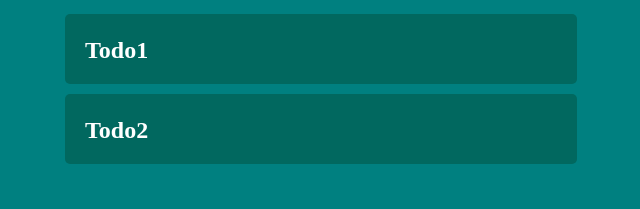
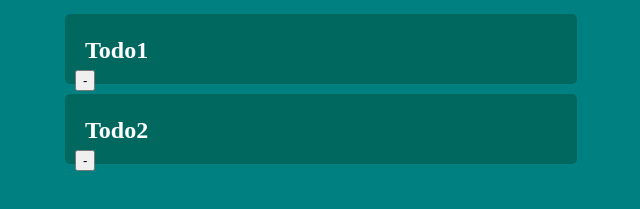
Before and after one commit to ryota-okonogi/react-output-second, a React (Vite) app: page / in a window 1280 px wide. Shown: the part 161-370 px from the top of the page, without its empty margins (319-959 px from the left). Built offline with nearby package versions, Linux system fonts and the light colour scheme.

Commit message:
update: 削除処理の実装

```diff
--- a/src/components/organisms/TodoList/index.jsx
+++ b/src/components/organisms/TodoList/index.jsx
@@ -8,18 +8,19 @@ export const TodoList = (props) => {
   */
 
   // ↓propsであることを定義
-  const { todoList } = props;
+  const { todoList, handleDeleteTodo } = props;
 
   return (
     <ul className={styles.list}>
       {todoList.map((todo) => (
         <li key={todo.id} className={styles.todo}>
-          <span className={styles.task} >{todo.title}</span>
+          <span className={styles.task}>{todo.title}</span>
+          <button onClick={() => handleDeleteTodo(todo.id, todo.title)}>-</button>
         </li>
       ))}
     </ul>
-  )
-}
+  );
+};
 
 /**
  * @エラー
@@ -33,3 +34,13 @@ export const TodoList = (props) => {
  *
  * export const TodoList = (props) => {
  */
+
+/**
+ * 削除の実装
+ *
+ * ＜List.jsx＞
+ * 削除用のpropsを用意する
+ * 押したボタンのIDを削除用のpropsの引数に渡す
+ * 削除用のボタンを用意する(ゴミ箱アイコン)
+ *
+ */
--- a/src/components/templates/TodoTemplate/index.jsx
+++ b/src/components/templates/TodoTemplate/index.jsx
@@ -6,8 +6,36 @@ import styles from "./styles.module.css";
 export const TodoTemplate = () => {
   // const [ todos, setTodos ] = useState(INIT_TODO_LIST);
 
-  // Todoリストの初期値をshowTodoListとしてstate管理
+  // データ定義TodoList
+  const [ originTodoList, setOriginTodoList ] = useState(INIT_TODO_LIST);
+
+  // 検索キーワード
+  const [ searchKeyword, setSearchKeyword ] = useState("");
+
+  // 表示用TodoList
   const [ showTodoList, setShowTodoList ] = useState(INIT_TODO_LIST);
+
+
+  // 表示用Todoリスト更新処理
+  // const updateShowTodoList = (newTodoList, keyword) => {
+  //   setShowTodoList(
+  //     /*
+  //     keyword が空文字でない時
+  //      = searchTodoに(newTodoList, keyword)を渡した処理結果を表示する
+  //     そうでない場合 = newTodoListを表示する
+  //     */
+  //     keyword !== "" ? searchTodo(newTodoList, keyword) : newTodoList
+  //   );
+  // };
+
+  const handleDeleteTodo = (targetId, targetTitle) => {
+    if (window.confirm(`「${targetTitle}」のtodoを削除しますか？`)) {
+      const newTodoList = originTodoList.filter((todo) => todo.id !== targetId);
+      setOriginTodoList(newTodoList);
+
+      // updateShowTodoList(newTodoList, searchKeyword);
+    }
+  };
 
   return (
     <div className={styles.container}>
@@ -16,6 +44,7 @@ export const TodoTemplate = () => {
         {showTodoList.length > 0 && (
           <TodoList
           todoList={showTodoList}
+          handleDeleteTodo={handleDeleteTodo}
           />
         )}
       </section>
@@ -29,3 +58,18 @@ export const TodoTemplate = () => {
  */
 
 // <section> showTodoListの要素の数が「0」以上 かつ TodoListコンポーネントが実行された場合
+
+/*
+
+＜削除＞
+
+  const handleDeleteTodo = (id) => {
+    const newTodos = showTodoList.filter((todo) => {
+      return todo.id !== id;
+    });
+
+    setShowTodoList(newTodos);
+    setShowTodoList(newTodos);
+  }
+
+*/
```
